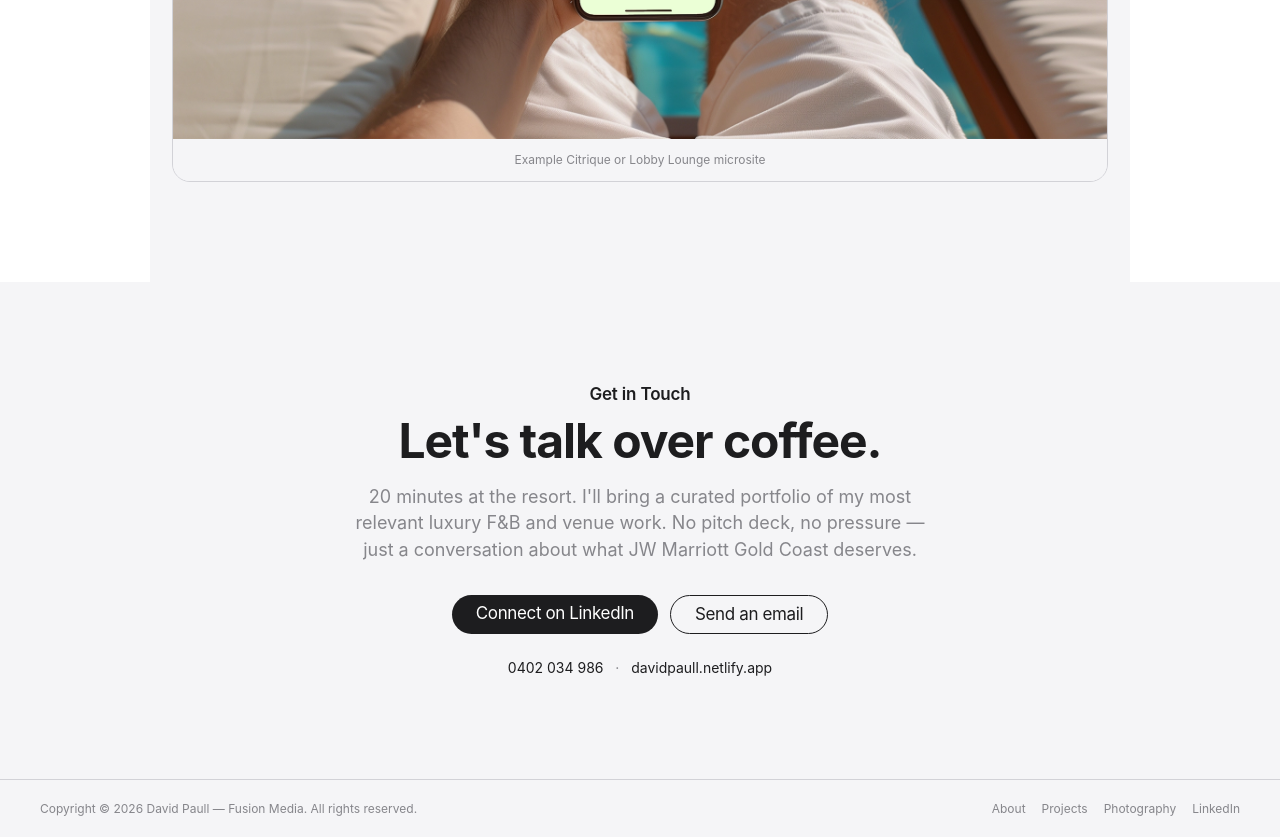
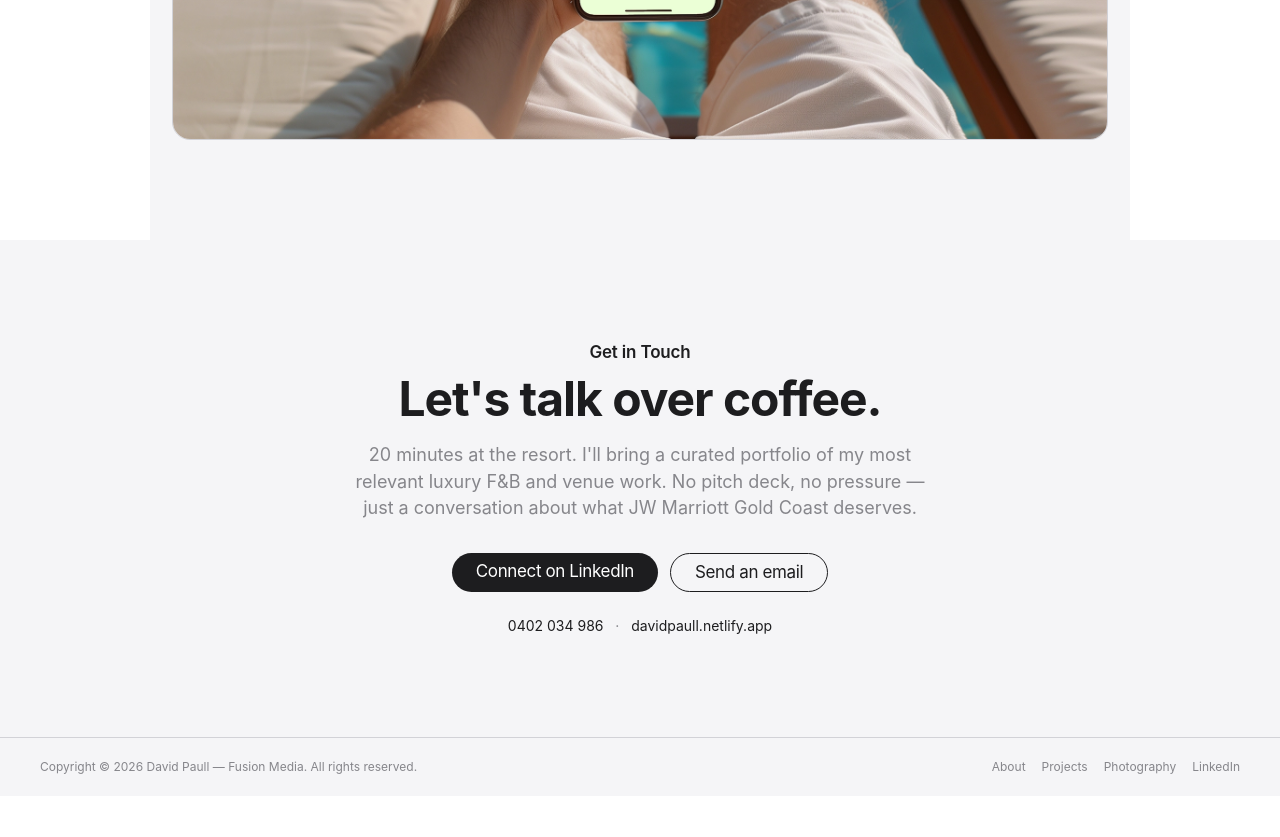
Before and after one commit to FusionMedia-78/pitch-jw-marriott, a plain HTML site: page index.html in a window 1280 px wide. Shown: the part 5920-6757 px from the top of the page. After the commit the page ends 6716 px from the top, so only its background shows below. Drawn offline with Linux system fonts and the light colour scheme.

Commit message:
Remove microsite caption text

```diff
--- a/index.html
+++ b/index.html
@@ -575,7 +575,6 @@
     </div>
     <div class="microsite-img-wrap" style="margin-top:48px;">
       <img src="microsite-mockup.webp" alt="Microsite example — cocktail menu on mobile">
-      <p class="microsite-caption">Example Citrique or Lobby Lounge microsite</p>
     </div>
   </div>
 </section>
```
